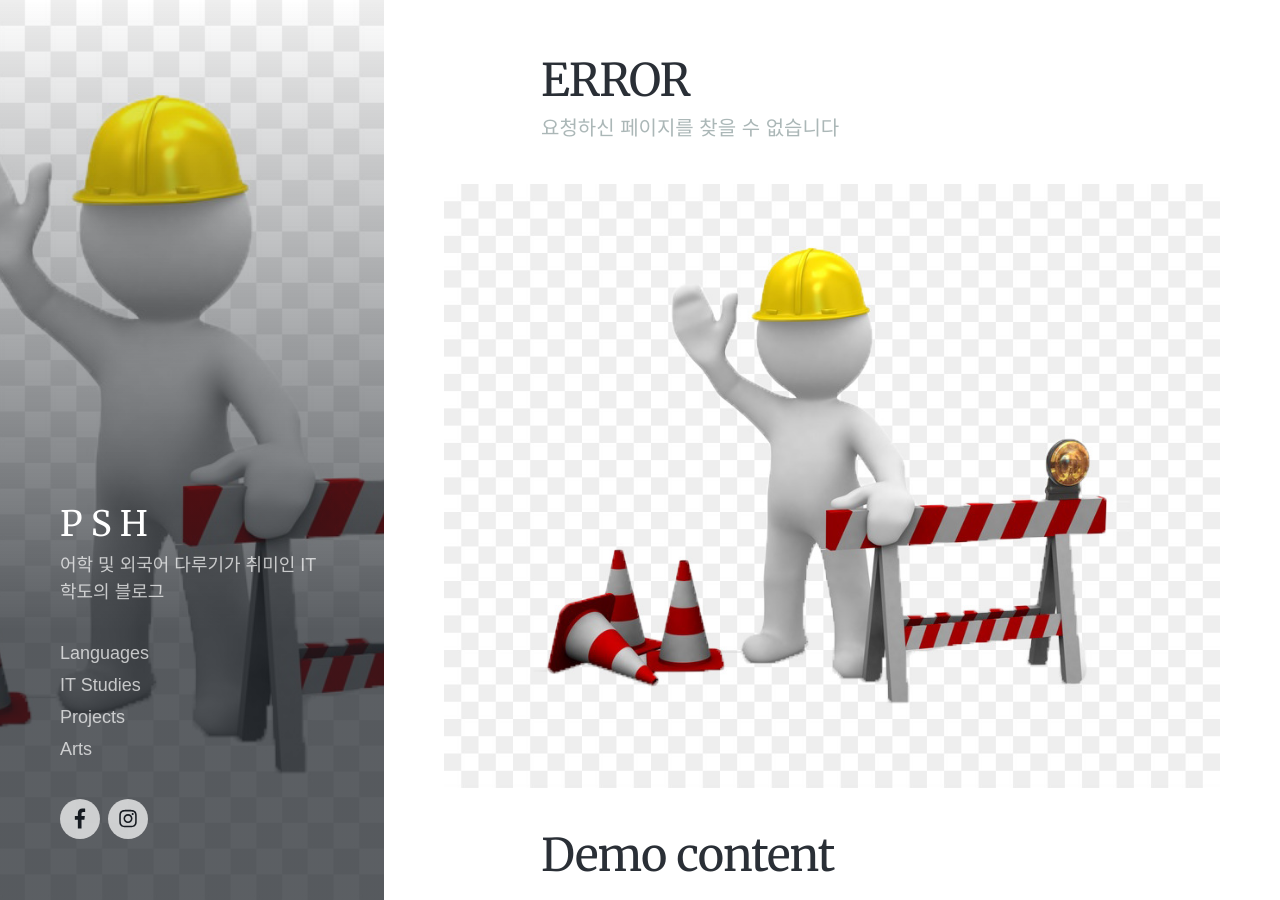
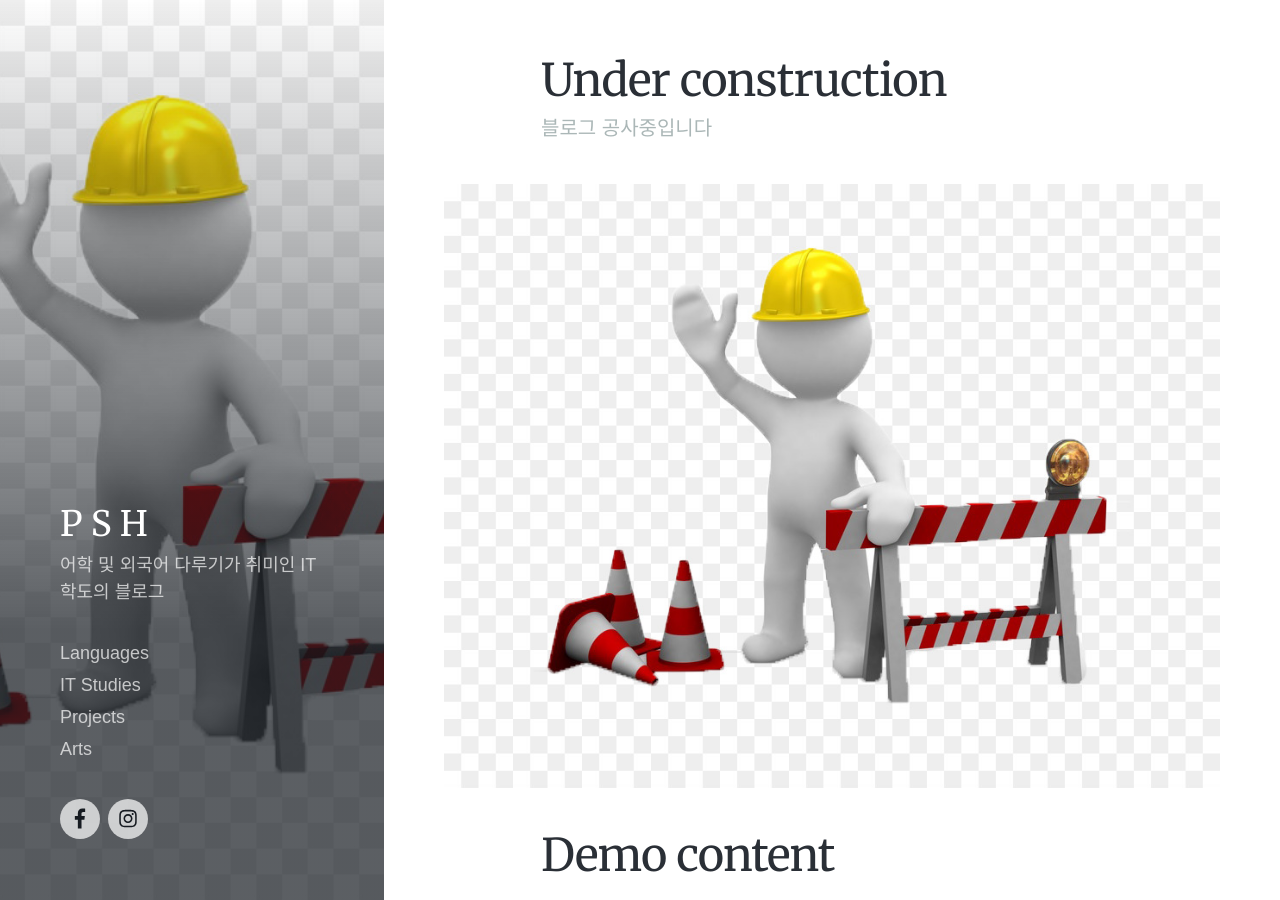
Before and after one commit to vendergood/vendergood.github.io, a Jekyll site: the page built from _it-studies/2021-02-22-error.md, in a window 1280 px wide and 900 px high. Built offline with Jekyll 4.4.1, drawn with Linux system fonts in a browser that asks for light colours; nearby versions of some CDN libraries; some web fonts are replaced.

Commit message:
Update 2021-02-22-error.md

```diff
--- a/_it-studies/2021-02-22-error.md
+++ b/_it-studies/2021-02-22-error.md
@@ -1,6 +1,6 @@
 ---
-title: 'ERROR'
-subtitle: '요청하신 페이지를 찾을 수 없습니다'
+title: 'Under construction'
+subtitle: '블로그 공사중입니다'
 date: 2021-02-21 23:32:54
 featured_image: '/images/under-construction.jpg'
 ---
```
